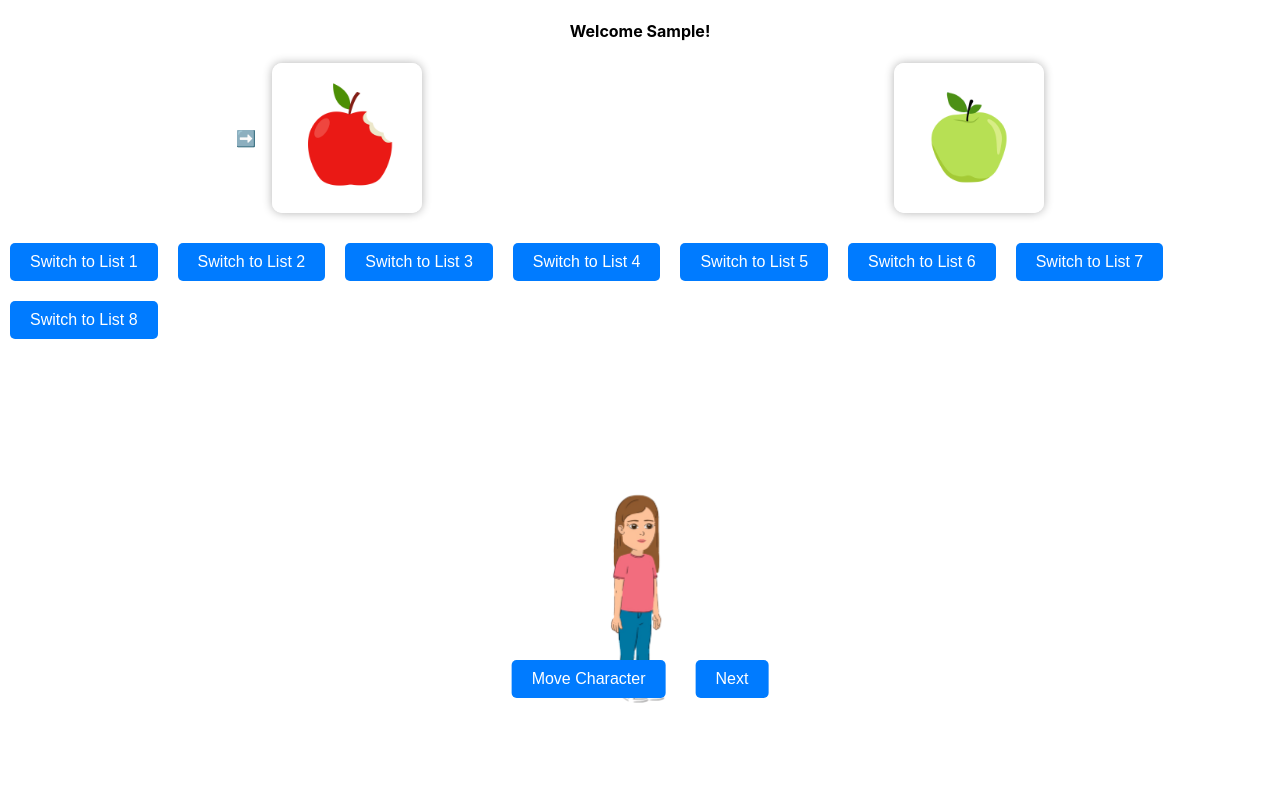
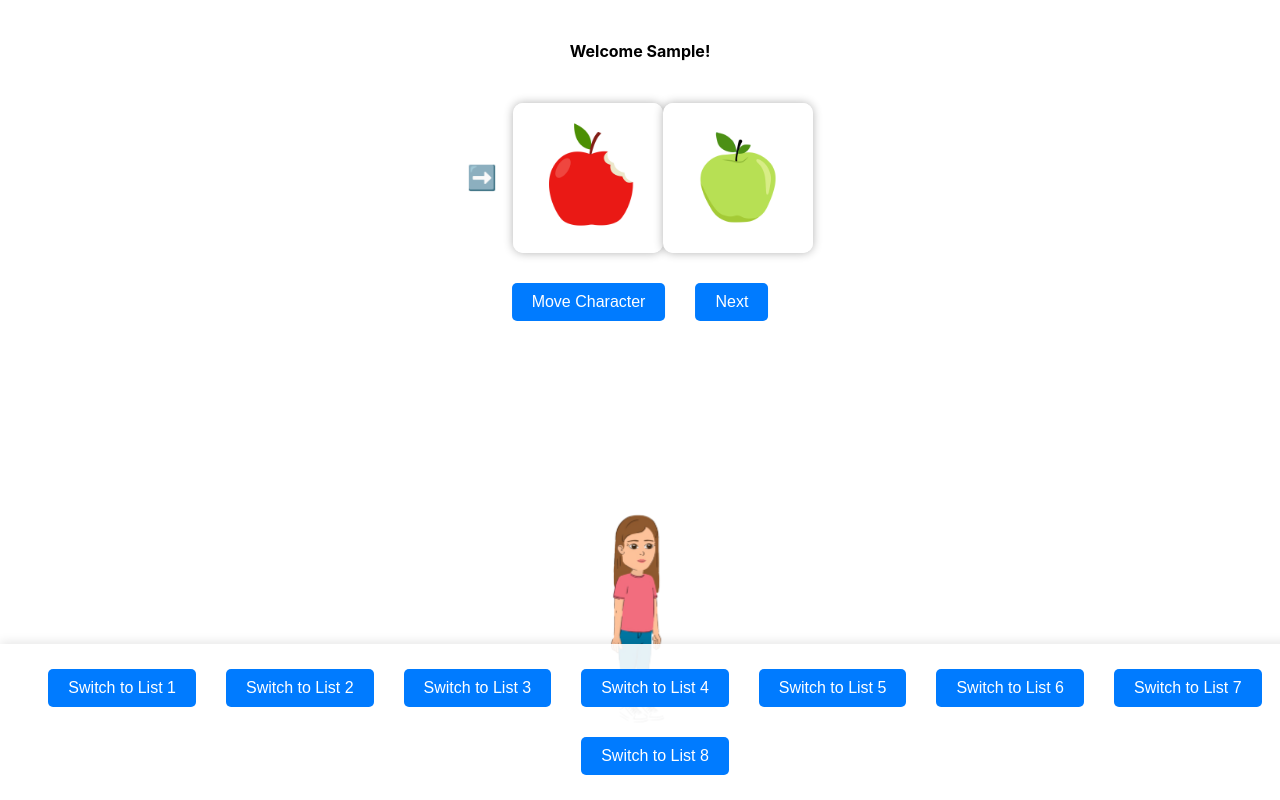
Before and after one commit to yugant99/interaction_app, a React (Create React App) app in the folder react-interaction-app/: page / in a window 1280 px wide. Both pictures are taken after typing "Sample" into the empty fields and a click on the button "Submit". Built offline with nearby package versions, Linux system fonts and the light colour scheme.

Commit message:
all 8 slides half formatting

```diff
--- a/react-interaction-app/src/App.css
+++ b/react-interaction-app/src/App.css
@@ -1,5 +1,40 @@
 .App {
   text-align: center;
+}
+
+.game-container {
+  display: flex;
+  flex-direction: column;
+  align-items: center;
+  min-height: 100vh;
+  padding: 20px;
+  box-sizing: border-box;
+  position: relative;
+  padding-bottom: 150px;
+}
+
+.game-content {
+  width: 100%;
+  max-width: 1200px;
+  display: flex;
+  flex-direction: column;
+  align-items: center;
+  margin-bottom: 30px;
+}
+
+.list-buttons {
+  position: fixed;
+  bottom: 0;
+  left: 0;
+  width: 100%;
+  display: flex;
+  flex-wrap: wrap;
+  justify-content: center;
+  gap: 10px;
+  padding: 15px;
+  background-color: rgba(255, 255, 255, 0.9);
+  box-shadow: 0 -2px 10px rgba(0, 0, 0, 0.1);
+  z-index: 1000;
 }
 
 .App-logo {
@@ -37,7 +72,7 @@
   }
 }
 
-/* Add these styles for slide transitions */
+/* Slide transitions */
 .slide-enter {
   opacity: 0;
   transform: scale(0.9);
@@ -56,3 +91,102 @@
   transform: scale(0.9);
   transition: opacity 500ms, transform 500ms;
 }
+
+/* Game specific styles */
+.image-group {
+  display: flex;
+  align-items: center;
+  gap: 1rem;
+}
+
+.button-group {
+  position: relative;
+  display: flex;
+  gap: 10px;
+  margin: 20px 0;
+  justify-content: center;
+}
+
+.slide {
+  display: flex;
+  flex-direction: column;
+  align-items: center;
+  width: 100%;
+  margin-bottom: 20px;
+}
+
+.welcome-header {
+  text-align: center;
+  margin-bottom: 20px;
+}
+
+#home-screen {
+  margin: auto;
+  text-align: center;
+  background: rgba(255, 255, 255, 0.9);
+  border-radius: 15px;
+  padding: 30px 40px;
+  box-shadow: 0 8px 15px rgba(0, 0, 0, 0.2);
+  border: 2px solid rgba(0, 0, 0, 0.1);
+  backdrop-filter: blur(10px);
+  max-width: 400px;
+  width: 90%;
+}
+
+.image-container {
+  display: flex;
+  justify-content: space-around;
+  width: 100%;
+  margin-bottom: 20px;
+}
+
+.images {
+  width: 150px;
+  height: auto;
+  border-radius: 10px;
+  box-shadow: 0 0 10px rgba(0, 0, 0, 0.3);
+}
+
+button {
+  background-color: #007bff;
+  color: white;
+  border: none;
+  padding: 10px 20px;
+  margin: 10px;
+  border-radius: 5px;
+  cursor: pointer;
+  font-size: 16px;
+  transition: background-color 0.3s ease;
+}
+
+button:hover {
+  background-color: #0056b3;
+}
+
+#move-button, #next-button {
+  background-color: #28a745;
+}
+
+#next-button {
+  background-color: #17a2b8;
+}
+
+.arrow {
+  font-size: 24px;
+  color: #ff5733;
+  cursor: pointer;
+}
+
+input[type="text"] {
+  padding: 10px;
+  font-size: 16px;
+  margin-bottom: 20px;
+  width: 250px;
+  border-radius: 5px;
+  border: 1px solid #ccc;
+  text-align: center;
+}
+
+.character {
+  margin: 20px 0;
+}
--- a/react-interaction-app/src/App.js
+++ b/react-interaction-app/src/App.js
@@ -30,7 +30,7 @@ const App = () => {
         ],
         grandmaInitialPosition: { x: 50, y: 75 },
         youngPersonInitialPosition: { x: 50, y: 75 },
-        targetPosition: { x: 10, y: 20 },
+        targetPosition: { x: 35, y: 20 },
         isYoungPerson: item.isYoung
       }));
     };
@@ -60,7 +60,7 @@ const App = () => {
   };
 
   return (
-    <div id="game-screen">
+    <div className="game-container">
       <div className="welcome-header">
         <h4>Welcome {contestant}!</h4>
       </div>
@@ -68,6 +68,7 @@ const App = () => {
         <Home setContestant={setContestant} setActiveList={setActiveList} />
       ) : (
         <>
+          <div className="game-content">
             {slidesData.length > 0 && currentIndex < slidesData.length && (
               <TransitionGroup>
                 <CSSTransition
@@ -88,7 +89,8 @@ const App = () => {
                 </CSSTransition>
               </TransitionGroup>
             )}
-          <div>
+          </div>
+          <div className="list-buttons">
             <button onClick={() => handleSwitchList('List1')}>Switch to List 1</button>
             <button onClick={() => handleSwitchList('List2')}>Switch to List 2</button>
             <button onClick={() => handleSwitchList('List3')}>Switch to List 3</button>
```
Lines whose indentation alone changed are shown as unchanged.
